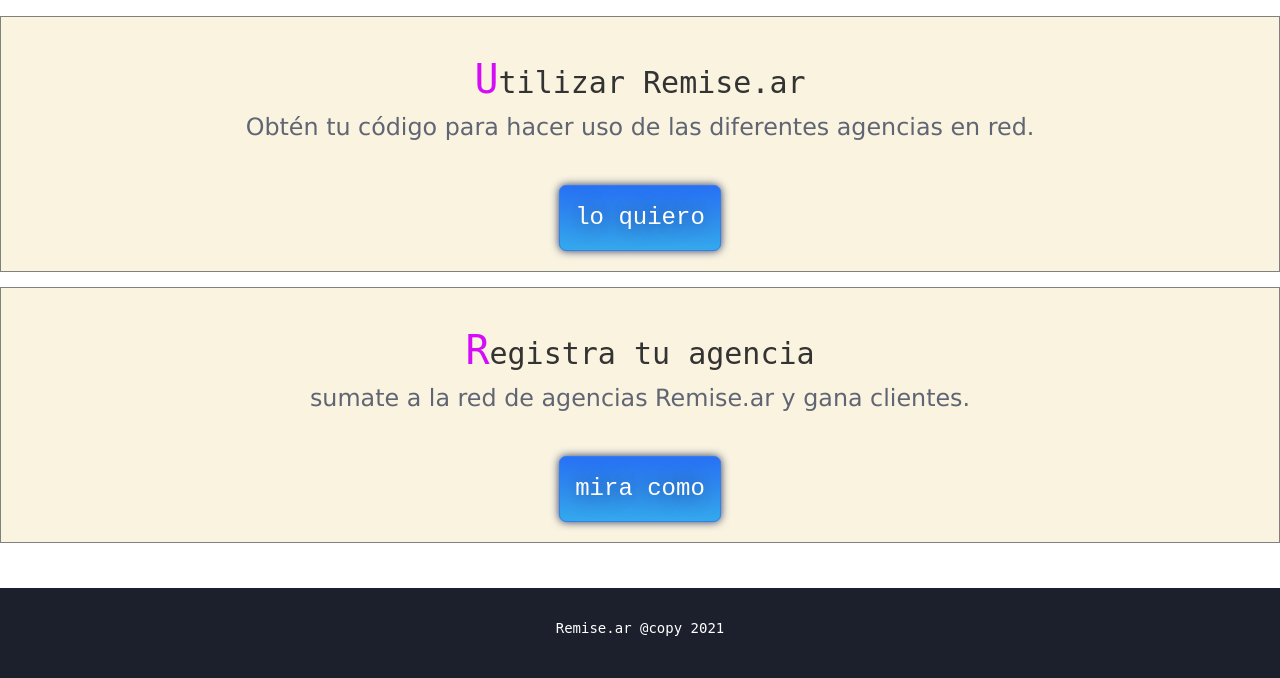
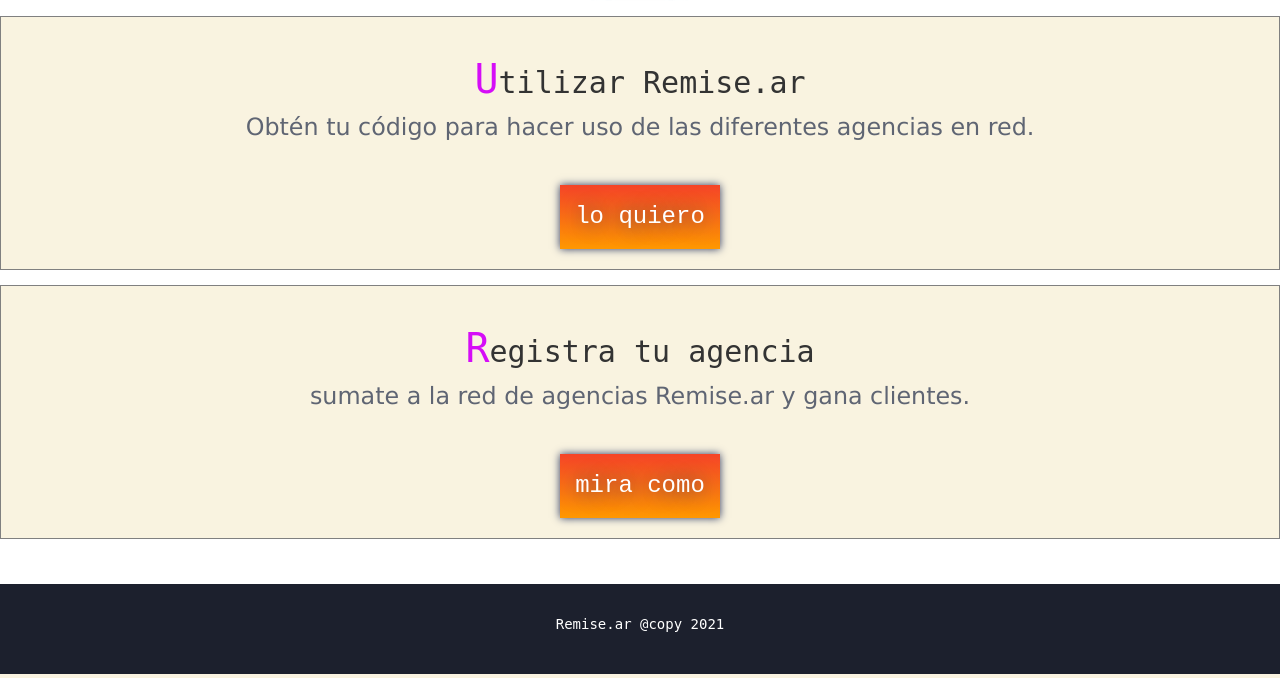
Before and after one commit to yourbeautyweb/newpwa, a PHP site: page /ajax/agencia/index.html in a window 1280 px wide. Shown: the part 457-1135 px from the top of the page. Run offline with PHP 8.4, Linux system fonts and the light colour scheme; some libraries are stand-ins or nearby versions.

Commit message:
Update style.css

```diff
--- a/agencia/css/style.css
+++ b/agencia/css/style.css
@@ -40,14 +40,11 @@
   .BUTTON_OM {
     margin-top: 30px;
      background: #3D94F6;
-     background-image: -webkit-linear-gradient(top, #2871f5, #35a9ec);
-     background-image: -moz-linear-gradient(top, #2871f5, #35a9ec);
-     background-image: -ms-linear-gradient(top, #2871f5, #35a9ec);
-     background-image: -o-linear-gradient(top, #2871f5, #35a9ec);
-     background-image: -webkit-gradient(to bottom, #2871f5, #35a9ec);
-     -webkit-border-radius: 7px;
-     -moz-border-radius: 7px;
-     border-radius: 7px;
+     background-image: -webkit-linear-gradient(top, #f54428, #ff9800);
+     background-image: -moz-linear-gradient(top, #f54428, #ff9800);
+     background-image: -ms-linear-gradient(top, #f54428, #ff9800);
+     background-image: -o-linear-gradient(top, #f54428, #ff9800);
+     background-image: -webkit-gradient(to bottom, #f54428, #ff9800);
      color: #FFFFFF;
      font-family: Courier New;
      font-size: 24px;
@@ -57,7 +54,6 @@
      -moz-box-shadow: 0 0 8px 0 #2c3861;
      box-shadow: 0 0 8px 0 #2c3861;
      text-shadow: 1px 1px 20px #2c3861;
-     border: solid #337FED 1px;
      text-decoration: none;
      display: inline-block;
      cursor: pointer;
```
